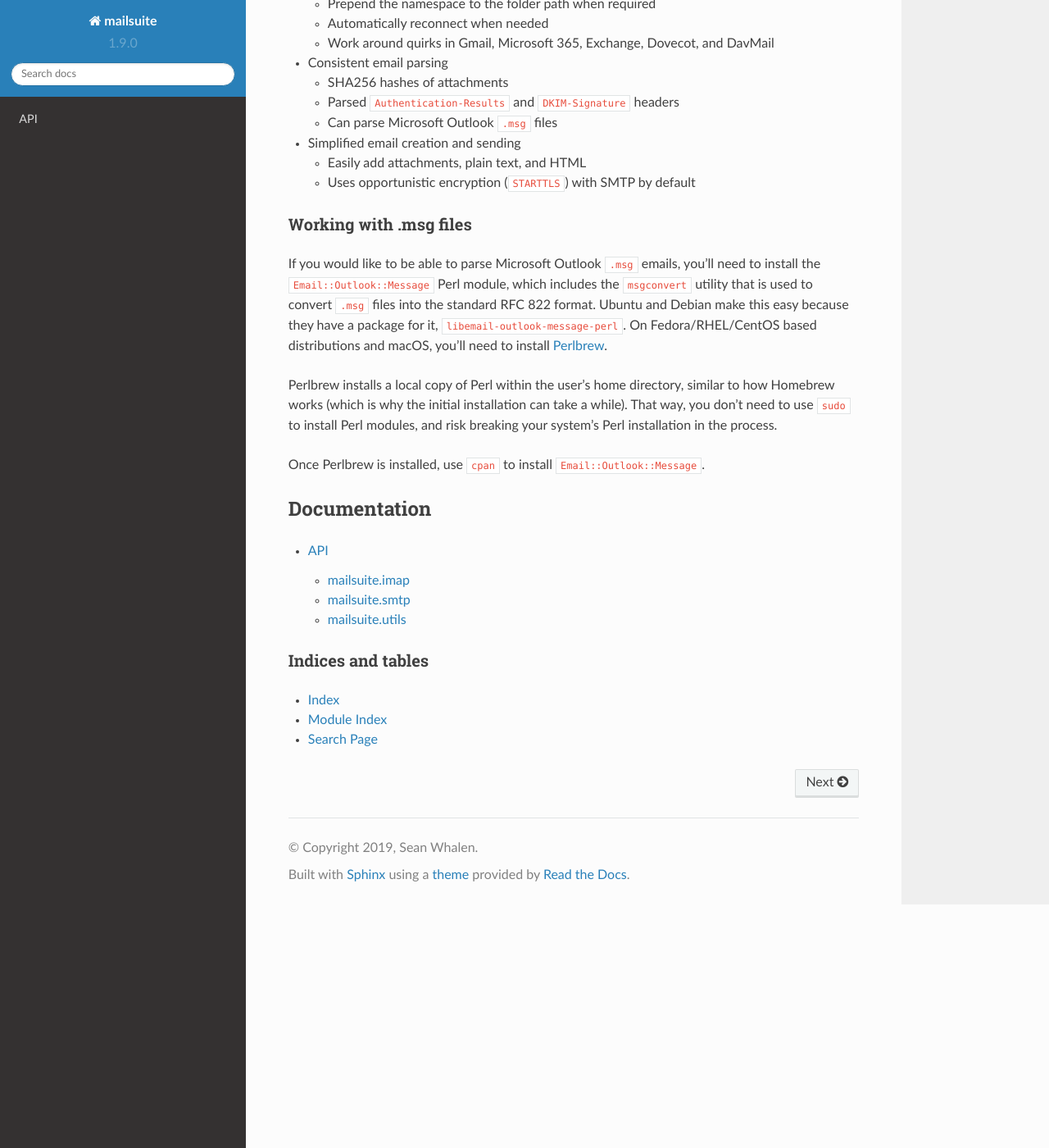
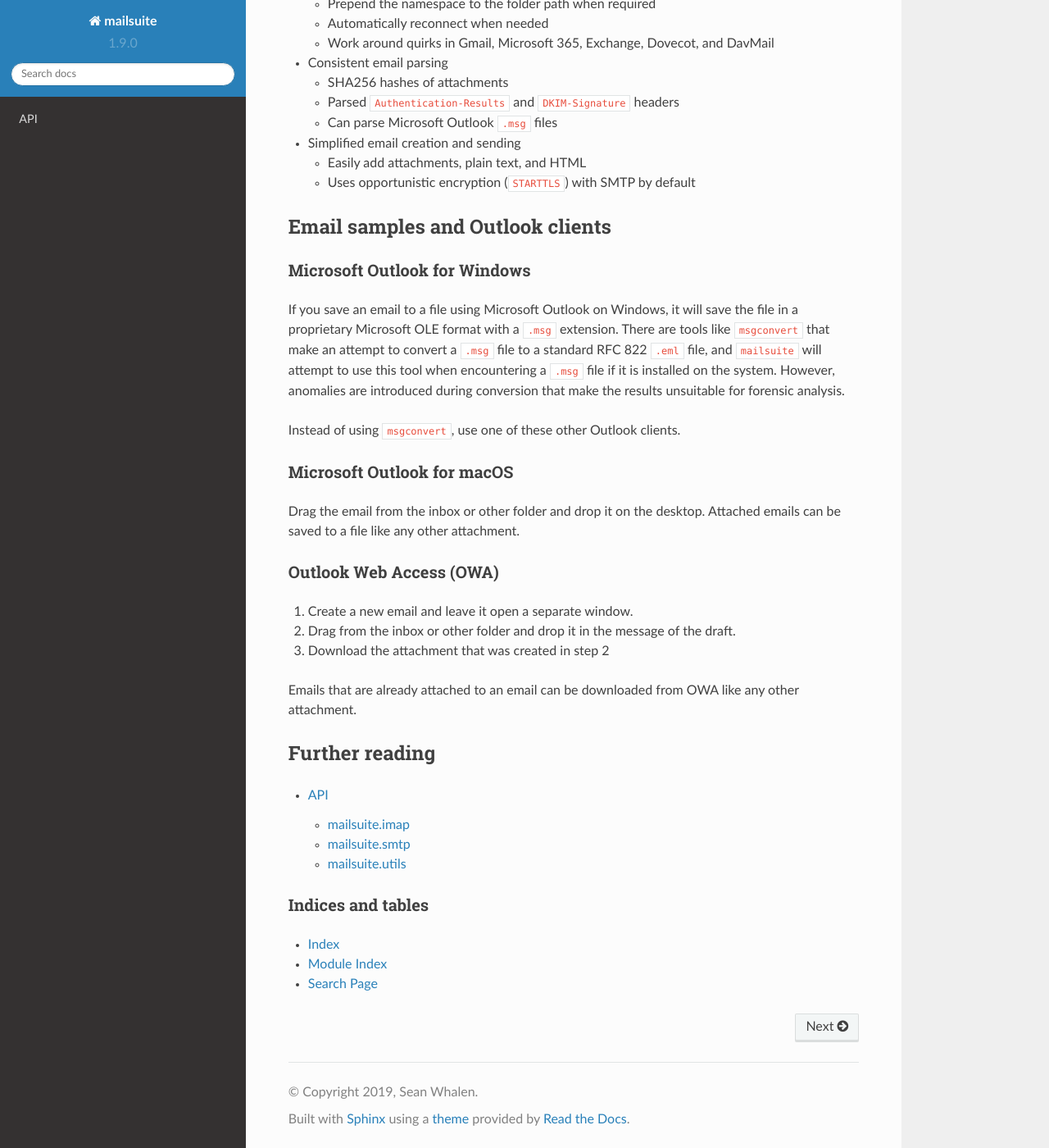
Before and after one commit to seanthegeek/mailsuite, a Sphinx documentation site: the page built from docs/index.md, in a window 1280 px wide and 1400 px high, scrolled down 537 px. Shown: the whole window at 82% size. Built offline with Sphinx 7.4.7 and the Read the Docs theme 2.0.0, drawn with Linux system fonts in a browser that asks for light colours.

Commit message:
Update docs

````diff
--- a/docs/index.md
+++ b/docs/index.md
@@ -30,26 +30,35 @@ A Python package for retrieving, parsing, and sending emails.
   - Easily add attachments, plain text, and HTML
   - Uses opportunistic encryption (``STARTTLS``) with SMTP by default
 
-### Working with .msg files
+## Email samples and Outlook clients
 
-If you would like to be able to parse Microsoft Outlook `.msg`
-emails, you'll need to install the `Email::Outlook::Message` Perl module, which
-includes the `msgconvert` utility that is used to convert `.msg` files into the
-standard RFC 822 format. Ubuntu and Debian make this easy because they have a
-package for it, `libemail-outlook-message-perl`. On
-Fedora/RHEL/CentOS based distributions and macOS, you'll need to install
-[Perlbrew][perlbrew].
+### Microsoft Outlook for Windows
 
-Perlbrew installs a local copy of Perl within the user's home directory,
-similar to how Homebrew works (which is why the initial installation can take
-a while). That way, you don't need to use `sudo` to  install Perl modules, and
-risk breaking your system's Perl installation in the process.
+If you save an email to a file using Microsoft Outlook on Windows, it will
+save the file in a proprietary Microsoft OLE format with a `.msg` extension.
+There are tools like `msgconvert` that make an attempt to convert a `.msg`
+file to a standard RFC 822 `.eml` file, and `mailsuite` will attempt to use
+this tool when encountering a `.msg` file if it is installed on the system.
+However, anomalies are introduced during conversion that make the results
+unsuitable for forensic analysis.
 
-Once Perlbrew is installed, use `cpan` to install `Email::Outlook::Message`.
+Instead of using `msgconvert`, use one of these other Outlook clients.
 
-[perlbrew]: https://perlbrew.pl/
+### Microsoft Outlook for macOS
 
-## Documentation
+Drag the email from the inbox or other folder and drop it on the desktop.
+Attached emails can be saved to a file like any other attachment.
+
+### Outlook Web Access (OWA)
+
+1. Create a new email and leave it open a separate window.
+2. Drag from the inbox or other folder and drop it in the message of the draft.
+3. Download the attachment that was created in step 2
+
+Emails that are already attached to an email can be downloaded from OWA like
+any other attachment.
+
+## Further reading
 
 
 ```{toctree}
````
Also changed, not shown: README.md (+23 -14 lines).
